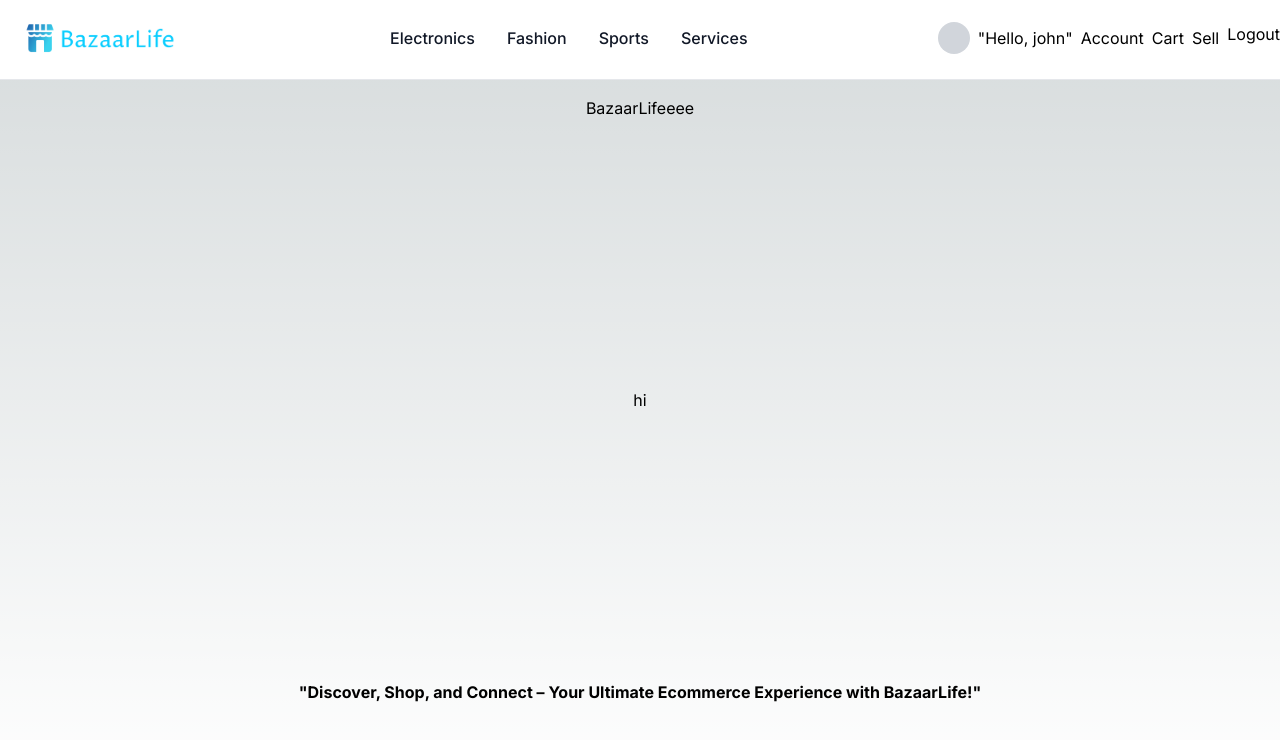
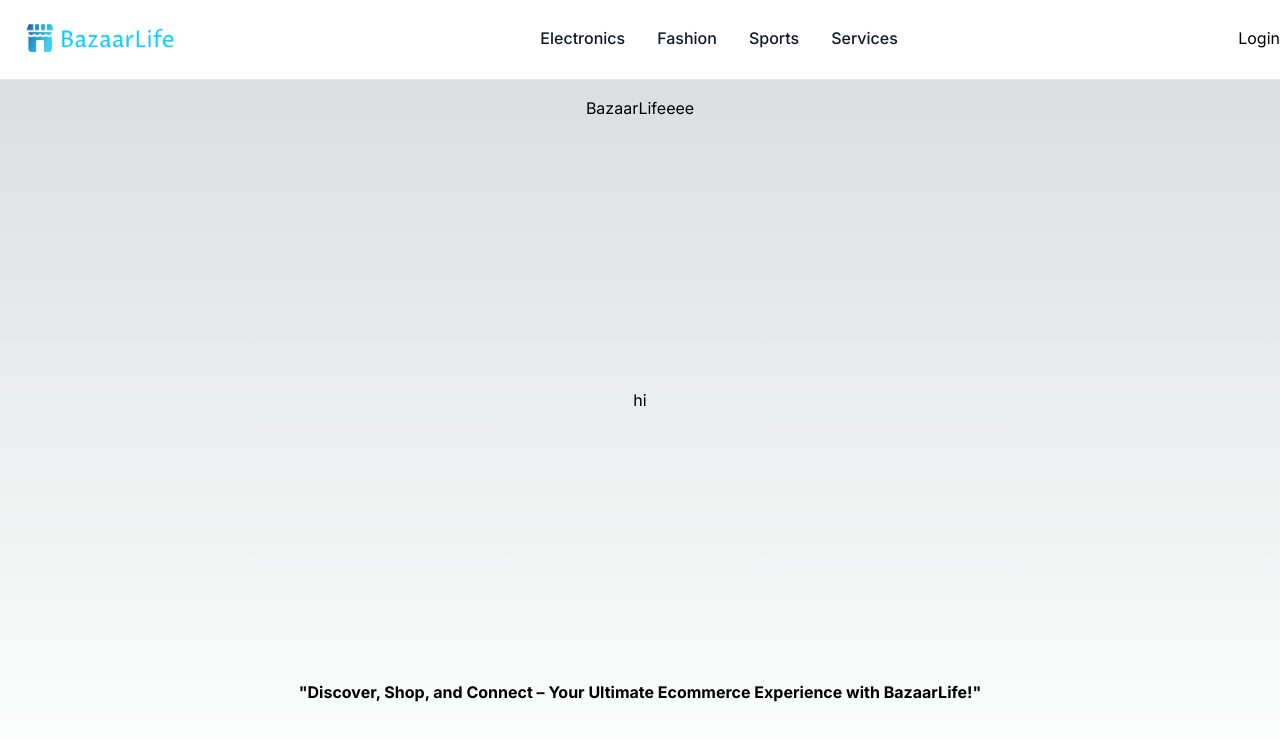
Before and after one commit to Pocolops/bazaarlife, a Next.js app: page / in a window 1280 px wide. Shown: the top 740 px of the page. Built offline with nearby package versions, Linux system fonts and the light colour scheme.

Commit message:
profile image example

```diff
--- a/app/components/navigation/navbar/index.tsx
+++ b/app/components/navigation/navbar/index.tsx
@@ -5,8 +5,9 @@ import {GlobalContext} from '../../Context';
 import Link from 'next/link';
 import Image from 'next/image';
 import logo from '../../../../public/images/default.png'
+import profilePic from '../../../../public/images/roundedProfPic.png' //example of profile pic
 
-const authUser = true ;
+const authUser = false ;
 const authUserName = 'john'
 
 function NavItems({ isModalView }: NavItemsProps) {
@@ -45,7 +46,13 @@ const Navbar = () => {
              <Fragment>
                <div className='flex items-center gap-2'>
                 <div className='w-8 h-8 rounded-full bg-gray-300'>
-                  {/* Insert your avatar image here */}
+                  <Image
+                  src={profilePic}
+                  width={80}
+                  height={80}
+                  className='rounded-full'
+                  alt='profile'
+                  />
                 </div>
                 <span>"Hello, {authUserName}"</span>
               </div>
```
Also changed, not shown: public/images/roundedProfPic.png (added).
